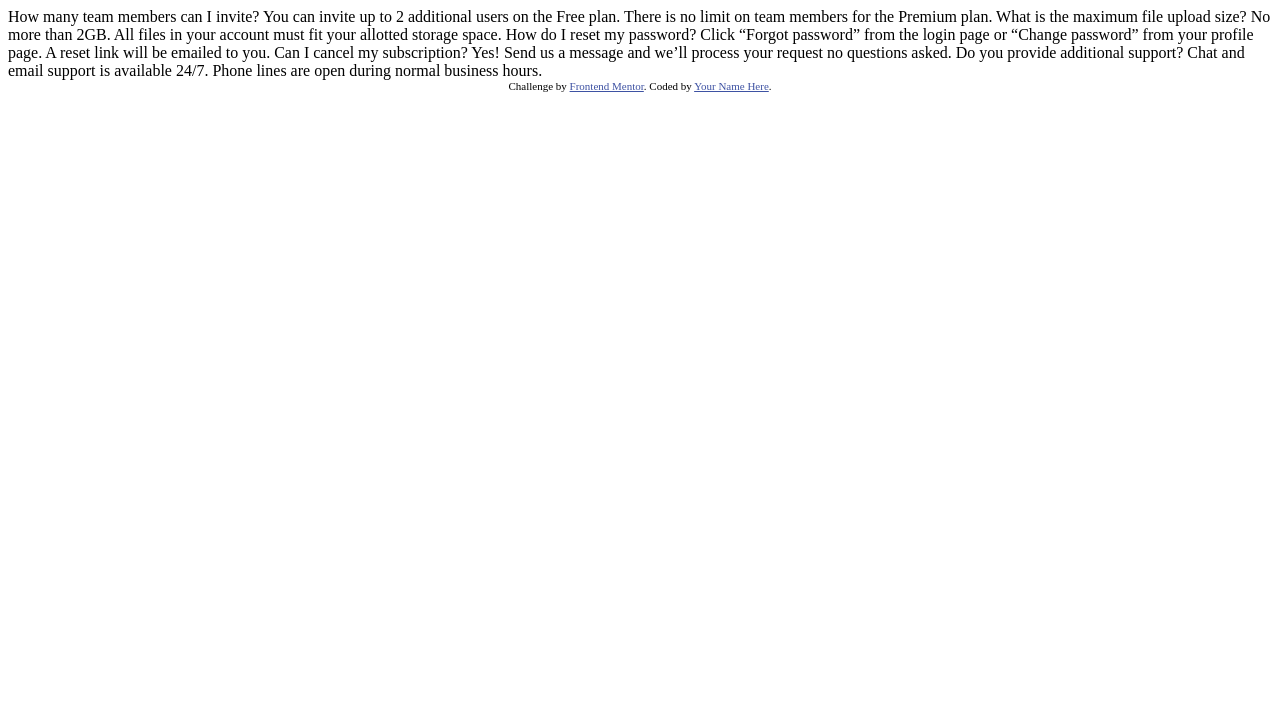
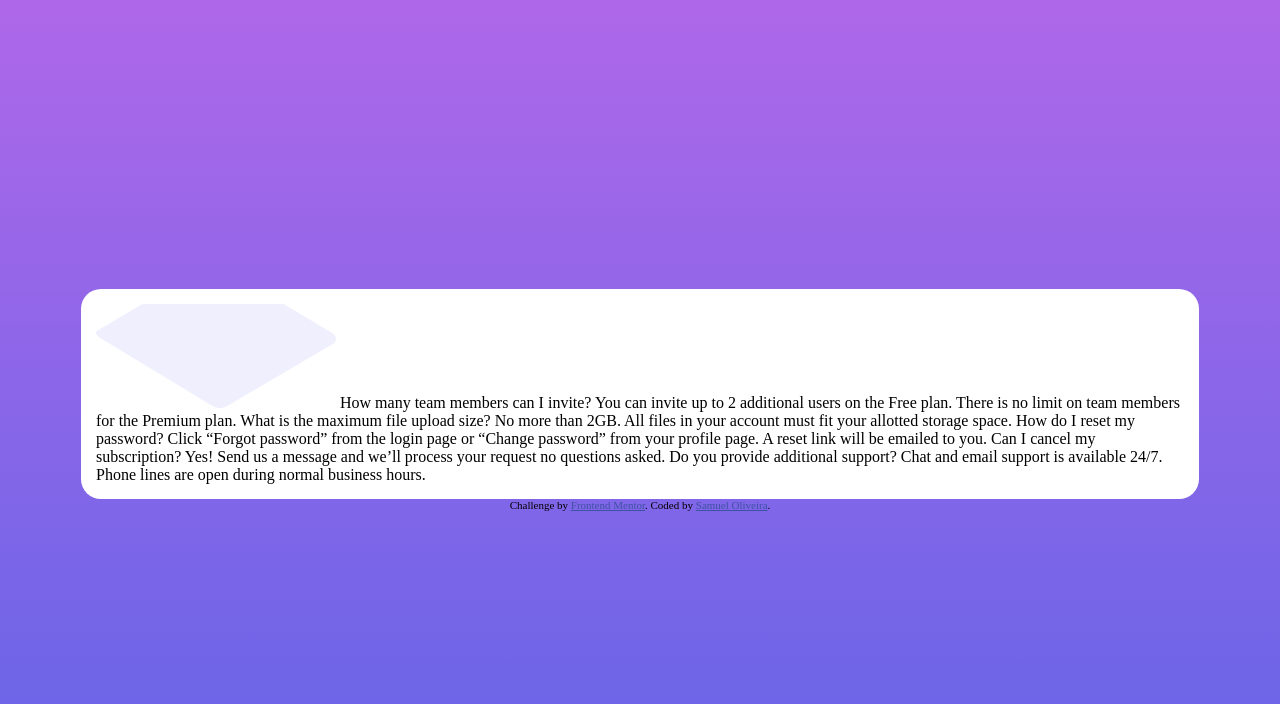
Before and after one commit to samueldev900/Challenge_10_Html-CSS, a plain HTML site: page index.html in a window 1280 px wide. Drawn offline with Linux system fonts and the light colour scheme.

Commit message:
Projeto parcialmente iniciado

```diff
--- /dev/null
+++ b/estilo/query.css
@@ -0,0 +1 @@
+@charset "UTF-8";
--- /dev/null
+++ b/estilo/style.css
@@ -0,0 +1,36 @@
+@charset "UTF-8";
+@import url('https://fonts.googleapis.com/css2?family=Kumbh+Sans:wght@400;500;700;800&display=swap');
+.attribution { font-size: 11px; text-align: center; }
+.attribution a { color: hsl(228, 45%, 44%); }
+:root{
+/*Text*/
+    --cor1:hsl(238, 29%, 16%);
+    --cor2:hsl(14, 88%, 65%);
+
+/*Background gradient:*/
+    --cor3:hsl(273, 75%, 66%);
+    --cor4:hsl(240, 73%, 65%);
+
+/*Dividers*/
+    --cor5:hsl(237, 12%, 33%);
+    --cor6:hsl(240, 6%, 50%);
+    --cor7:hsl(240, 5%, 91%);
+}
+*{
+    padding: 0px;
+    margin: 0px;
+}
+body{
+    display: flex;
+    flex-direction: column;
+    align-items: center;
+    justify-content: center;
+    height: 100vh;
+    background: linear-gradient(to bottom, var(--cor3), var(--cor4));
+}
+main{
+    width: 85vw;
+    padding: 15px;
+    background-color: white;
+    border-radius: 20px;
+}
--- a/index.html
+++ b/index.html
@@ -5,36 +5,36 @@
   <meta name="viewport" content="width=device-width, initial-scale=1.0"> <!-- displays site properly based on user's device -->
 
   <link rel="icon" type="image/png" sizes="32x32" href="./images/favicon-32x32.png">
+  <link rel="stylesheet" href="estilo/style.css">
+  <link rel="stylesheet" href="estilo/query.css" media="screen">
 
   <title>Frontend Mentor | FAQ Accordion Card</title>
 
   <!-- Feel free to remove these styles or customise in your own stylesheet 👍 -->
-  <style>
-    .attribution { font-size: 11px; text-align: center; }
-    .attribution a { color: hsl(228, 45%, 44%); }
-  </style>
 </head>
 <body>
+  <main>
+    <picture>
+
+      <img src="images/bg-pattern-mobile.svg" alt="">
+    </picture>
     How many team members can I invite?
     You can invite up to 2 additional users on the Free plan. There is no limit on
     team members for the Premium plan.
-
     What is the maximum file upload size?
     No more than 2GB. All files in your account must fit your allotted storage space.
-
     How do I reset my password?
     Click “Forgot password” from the login page or “Change password” from your profile page.
     A reset link will be emailed to you.
-
     Can I cancel my subscription?
     Yes! Send us a message and we’ll process your request no questions asked.
-
     Do you provide additional support?
     Chat and email support is available 24/7. Phone lines are open during normal business hours.
+  </main>
 
   <div class="attribution">
     Challenge by <a href="https://www.frontendmentor.io?ref=challenge" target="_blank">Frontend Mentor</a>.
-    Coded by <a href="#">Your Name Here</a>.
+    Coded by <a href="github.com/samueldev900" target="_blank">Samuel Oliveira</a>.
   </div>
 </body>
 </html>
```
Lines whose indentation alone changed are shown as unchanged.
